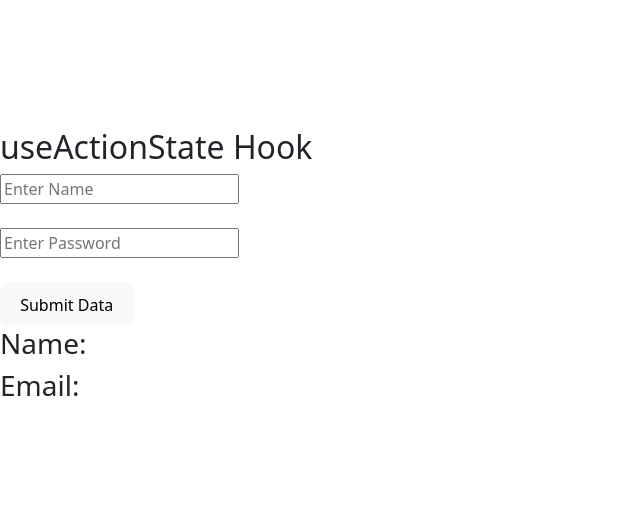
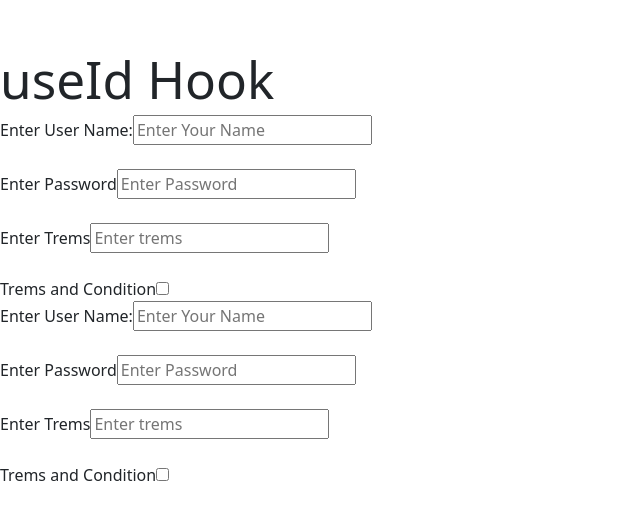
Before and after one commit to Junaid-webdev/react, a React (Vite) app in the folder react-app/: page / in a window 1280 px wide. Shown: the part 131-650 px from the top of the page, without its empty margins (0-640 px from the left). Built offline with nearby package versions, Linux system fonts and the light colour scheme.

Commit message:
useId Hook

```diff
--- a/react-app/src/App.jsx
+++ b/react-app/src/App.jsx
@@ -1,42 +1,38 @@
-import { useActionState } from "react";
+import { useId } from "react";
 
 
 function App(){
 
+  return <>
+  <h1>useId Hook</h1>
+  <User/>
+  <User/>
 
-  const handleSubmit= async(previous,formData)=>{
-    let name = formData.get('name');
-    let password = formData.get('password')
-    await new Promise((res=>setTimeout(res,3000)))
-    //  console.log("handlesubmit called",name,password);
-     if(name && password){
-      return {message:"Data Submitted",name,password}
-     }else{
-      return {error:"Failed to submit",name,password}
-     }
-  }
+  </>
+}
 
-  const [data,action,pending]=useActionState(handleSubmit,undefined)
-console.log(data);
-  return<>
-  <h2>useActionState Hook</h2>
-  <form action={action}>
-    <input type="text" defaultValue={data?.name} name="name" placeholder="Enter Name" />
-    <br /><br />
-    <input type="text" defaultValue={data?.password}  name="password" placeholder="Enter Password"/>
-    <br /><br />
-    <button disabled={pending}>Submit Data</button>
-    <br />
 
+function User(){
+const name = useId();
+const password = useId();
+const terms = useId();
+const skills = useId();
+  return <>
+
+  <form action="">
+    <label htmlFor={name}>Enter User Name:  </label>
+      <input type="text" id={name} placeholder="Enter Your Name" />
+      <br /><br />
+      <label htmlFor={password}>Enter Password </label>
+      <input type="text" id={password} placeholder="Enter Password" />
+      <br /><br />
+      <label htmlFor={terms}>Enter Trems </label>
+      <input type="text" id={terms} placeholder="Enter trems" />
+      <br /><br />
+      <label htmlFor={skills}>Trems and Condition  </label>
+      <input type="checkbox" id={skills} placeholder="Enter skills" />
   </form>
-   {
-      data?.error  && <span style={{ color:"red" }}>{data.error}</span>
-    }
-    {
-      data?.message && <span style={{ color:"green" }}>{data.message}</span>
-    }
-    <h3>Name:{data?.name}</h3>
-    <h3>Email:{data?.password}</h3>
+
   </>
 }
 export default App;
```
